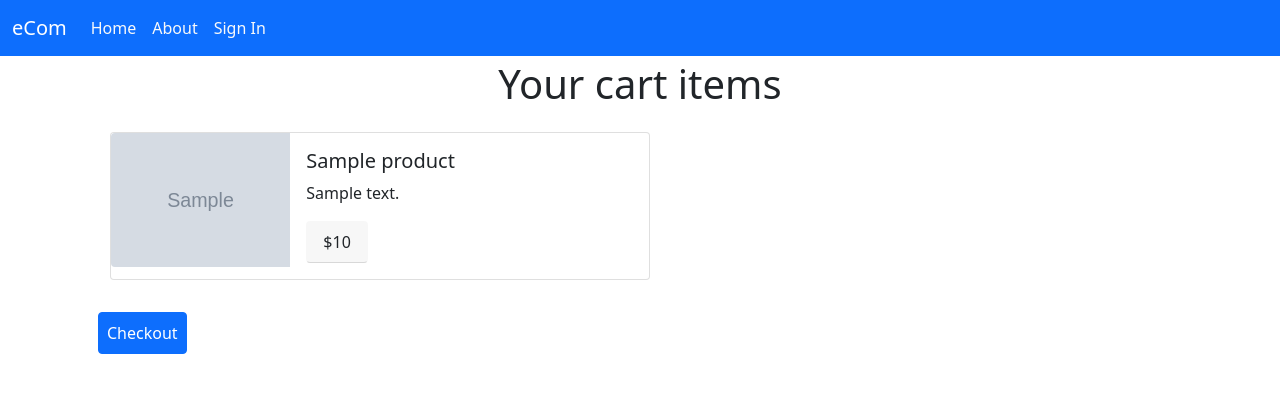
After one commit to ryonistic/ecom, a Django app: template ecom/ecom/templates/pages/cart.html in a window 1280 px wide. The commit adds this page. Shown: the top 393 px of the page. Run offline with Django 3.2, Linux system fonts and the light colour scheme; the template is opened without the code that fills it: most values are stand-ins (such as "Sample title", 1, 10 or a date in 2020); grey boxes marked "Sample" are stand-in pictures; some libraries are stand-ins or nearby versions.

Commit message:
Added cart system

```diff
--- a/ecom/ecom/store/admin.py
+++ b/ecom/ecom/store/admin.py
@@ -1,5 +1,6 @@
 from django.contrib import admin
 
-from .models import Product
+from .models import Cart, Product
 
 admin.site.register(Product)
+admin.site.register(Cart)
--- a/ecom/ecom/store/urls.py
+++ b/ecom/ecom/store/urls.py
@@ -1,10 +1,12 @@
 from django.urls import path
 
 from .views import (
-CreateProduct
+CreateProduct,
+add_to_cart
 )
 
 app_name = "store"
 urlpatterns = [
-        path('create_product/',CreateProduct.as_view(), name='create_product')
+        path('create_product/',CreateProduct.as_view(), name='create_product'),
+        path('add_to_cart/<str:product_id>',add_to_cart, name='add_to_cart')
         ]
--- a/ecom/ecom/templates/base.html
+++ b/ecom/ecom/templates/base.html
@@ -55,7 +55,10 @@
               {% if request.user.is_authenticated %}
                 <li class="nav-item text-light">
                   {# URL provided by django-allauth/account/urls.py #}
-                  <a class="nav-link text-light" href="{% url 'users:detail' request.user.username  %}">{% translate "My Profile" %}</a>
+                  <a class="nav-link text-light" href="{% url 'users:detail' request.user.username  %}">{% translate "Profile" %}</a>
+                </li>
+                <li class="nav-item text-light">
+                  <a class="nav-link text-light" href="{% url 'cart' %}">{% translate "Cart" %}</a>
                 </li>
                 <li class="nav-item text-light">
                   {# URL provided by django-allauth/account/urls.py #}
--- /dev/null
+++ b/ecom/ecom/templates/pages/cart.html
@@ -0,0 +1,37 @@
+{% extends "base.html" %}
+{% block title %}
+Cart
+{% endblock title %}
+{% block content %}
+
+<h1 class="text-center">Your cart items</h1>
+<div class="d-flex flex-wrap">
+  <div class="container">
+{% if cart.items.all %}
+{% for product in cart.items.all %}
+<div class="card m-3" style="max-width: 540px;">
+  <div class="row g-0">
+    <div class="col-md-4">
+  {% if product.image %}
+  <img src="{{product.image.url}}" class="img-fluid rounded-start" alt="{{product.name}} 's image">
+  {% endif %}
+    </div>
+    <div class="col-md-8">
+      <div class="card-body">
+          <h5 class="card-title">{{product.name}}</h5>
+            <p class="card-text">{{product.description}}</p>
+              <h6 class="card-header btn">${{product.price}}</h6>
+          </div>
+        </div>
+      </div>
+    </div>
+{% endfor %}
+{% else %}
+<h3 class="text-center">Oops! It seems your cart is empty at this time!</h3>
+{% endif %}
+</div>
+<div class="m-2 p-2">
+ <a class="btn btn-primary p-2" href="#">Checkout</a>
+  </div>
+</div>
+{% endblock content %}
--- a/ecom/ecom/templates/pages/home.html
+++ b/ecom/ecom/templates/pages/home.html
@@ -15,7 +15,11 @@ Home
     <h5 class="card-title">{{product.name}}</h5>
     <p class="card-text">{{product.description}}</p>
     <h6 class="card-header btn">${{product.price}}</h6>
-    <a href="#" class="btn btn-primary">Add to Cart</a>
+    {% if product in user_cart.items.all %}
+    <a href="{% url 'store:add_to_cart' product.id %}" class="btn btn-danger">Added to Cart</a>
+    {% else %}
+    <a href="{% url 'store:add_to_cart' product.id %}" class="btn btn-primary">Add to Cart</a>
+    {% endif %}
   </div>
 </div>
 {% endfor %}
```
Also changed, not shown: ecom/config/urls.py (+3 -4 lines), ecom/ecom/store/models.py (+9 -0 lines), ecom/ecom/store/views.py (+24 -2 lines), ecom/ecom/store/migrations/0002_cart.py (added), ecom/ecom/store/migrations/0003_alter_cart_items.py (added), ecom/ecom/store/migrations/0004_alter_cart_items.py (added), ecom/ecom/store/migrations/0005_alter_cart_owner.py (added).
